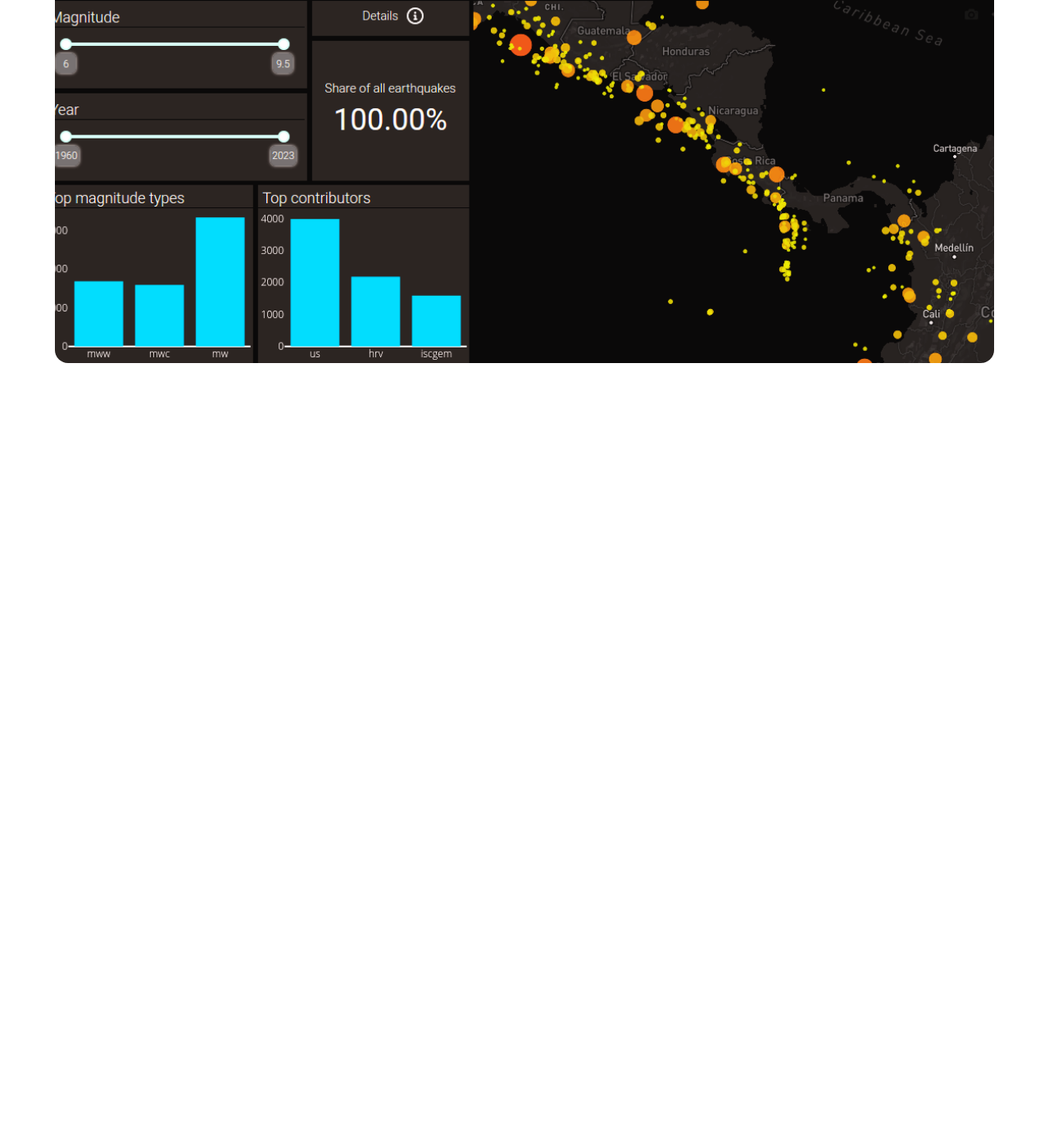
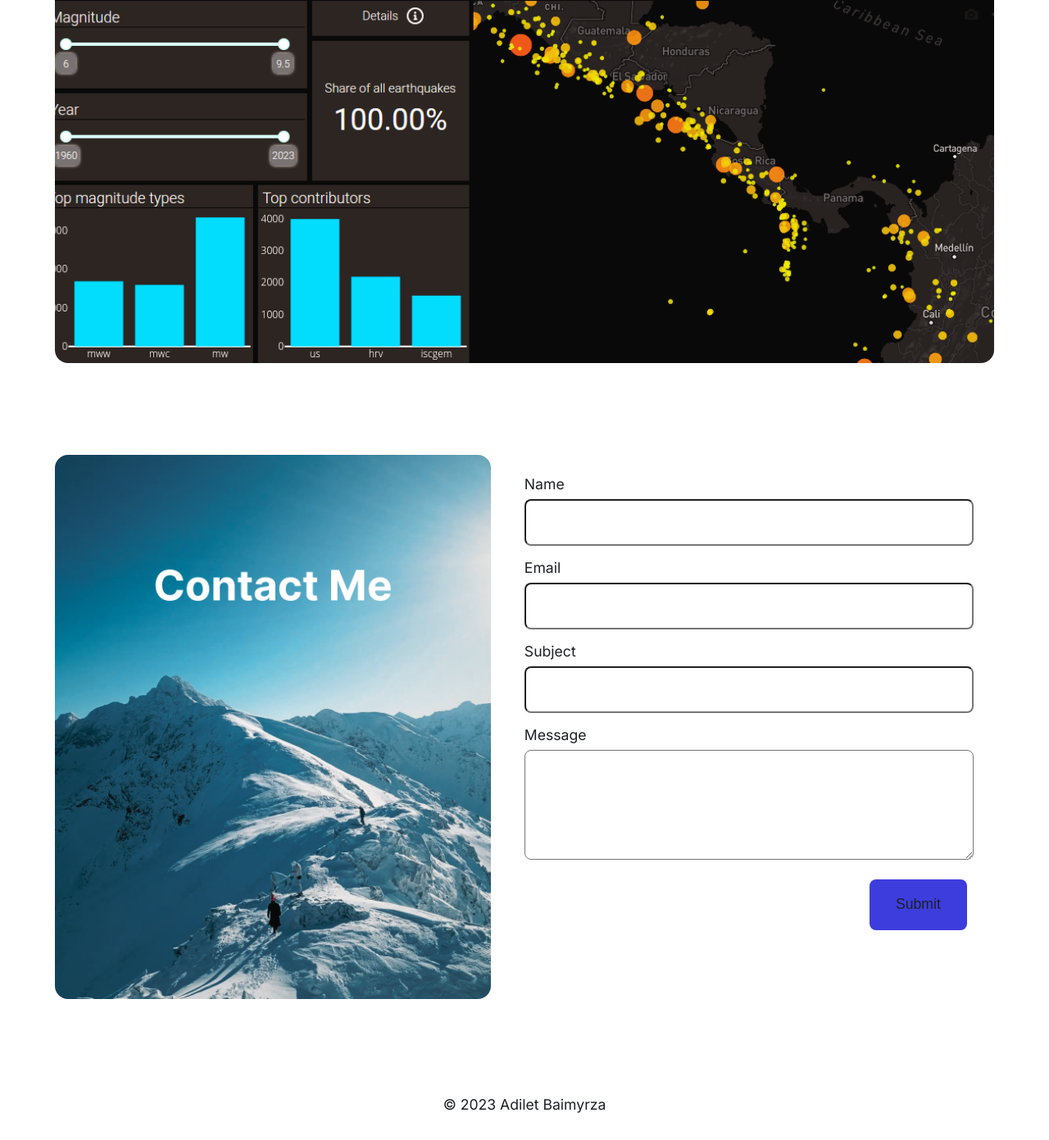
Before and after one commit to adiletbaimyrza/Portfolio, a Flask app: page /about in a window 1280 px wide. Shown: the part 2812-4203 px from the top of the page at 82% size. Before the commit the page ends 3255 px from the top, so only its background shows below. Run offline with Flask 3, Linux system fonts and the light colour scheme; some libraries are stand-ins or nearby versions.

Commit message:
big push

```diff
--- a/portfolio/static/css/about.css
+++ b/portfolio/static/css/about.css
@@ -27,6 +27,15 @@
 .text-block {
     line-height: 2;
     font-size: 1.1rem;
+}
+
+.footer {
+    padding: 1rem 0;
+}
+
+#footer-text {
+    font-size: 1.1rem;
+    text-align: center;
 }
 
 @media screen and (max-width: 500px){
--- a/portfolio/static/css/contact.css
+++ b/portfolio/static/css/contact.css
@@ -0,0 +1,72 @@
+#contact {
+    display: flex;
+    margin-bottom: 5rem;
+  }
+
+  #contact-photo-con {
+    margin-right: 1rem;
+  }
+
+  #contact-photo {
+    width: 100%;
+    border-radius: 1rem;
+  }
+
+  #form {
+    font-size: 1.1rem;
+    width: 100%;
+    padding: 1rem;
+    border: solid 1px white;
+    border-radius: 1rem;
+}
+
+  .input {
+    display: flex;
+    flex-direction: column;
+    padding: 0.5rem;
+  }
+
+  label {
+    padding-bottom: 0.5rem;
+  }
+
+  input {
+    padding: 1rem;
+    border-radius: 0.5rem;
+    font-size: 1.1rem;
+  }
+
+  textarea {
+    border-radius: 0.5rem;
+    padding: 1rem;
+    font-size: 1.1rem;
+    height: 100%;
+  }
+
+#submit-button-con {
+  display: flex;
+  justify-content: flex-end;
+  padding:  1rem;
+}
+
+  #submit-button {
+    color: var(--color);
+    background-color: var(--accent-color);
+    border: none;
+    padding: 1.3rem 2rem;
+    transition: backgound 0.1s ease-in-out;
+  }
+
+  #submit-button:hover {
+    background-color: black;
+  }
+
+@media screen and (max-width: 1100px) {
+  #contact-photo-con {
+    display: none;
+  }
+
+  #contact {
+    width: 100%;
+  }
+}
--- a/portfolio/static/css/main.css
+++ b/portfolio/static/css/main.css
@@ -27,6 +27,7 @@
 }
 
 html {
+    scroll-behavior: smooth;
     font-family: 'Inter', sans-serif;
     background-color: var(--background-color);
     color: var(--text-color);
--- a/portfolio/templates/about.html
+++ b/portfolio/templates/about.html
@@ -124,6 +124,38 @@
     </section>
 
     <section id="contact">
-        <!--submit form-->
+        <script>
+            function submitForm() {
+                alert("Thank you for your message! This feature is currently being developed.");
+            }
+        </script>
+        <div id="contact-photo-con">
+            <img src="{{ url_for('static', filename='img/contactme.png') }}" id="contact-photo">
+        </div>
+        <form id="form" action="" onsubmit="submitForm(); return false;" method="POST">
+            <div class="input">
+                <label for="form-name">Name</label>
+                <input type="text" id="form-name" name="form-name" required>
+            </div>
+            <div class="input">
+                <label for="email">Email</label>
+                <input type="email" id="email" name="email" required>
+            </div>
+            <div class="input">
+                <label for="subject">Subject</label>
+                <input type="text" id="subject" name="subject" required>
+            </div>
+            <div class="input">
+                <label for="message">Message</label>
+                <textarea id="message" name="message" rows="5" required></textarea>
+            </div>
+            <div id="submit-button-con">
+                <input id="submit-button" type="submit" value="Submit">
+            </div>
+        </form>
     </section>
+
+    <footer class="footer">
+        <p id="footer-text">© 2023 Adilet Baimyrza</p>
+    </footer>
 {% endblock content %}
--- a/portfolio/templates/base.html
+++ b/portfolio/templates/base.html
@@ -59,8 +59,16 @@
             </script>
 
             <div class="navigation nav-item hide" id="navigation">
-                <a class="navigation-item" href="#"><p>Blog</p></a>
-                <a class="navigation-item" href="#"><p>Projects</p></a>
+                <a id="blog-link" class="navigation-item" href="#"><p>Blog</p></a>
+                <script>
+                    var link = document.getElementById("blog-link");
+                    link.addEventListener("click", function(event) {
+                        event.preventDefault();
+                        alert("Thank you for dropping by my website! I'm in the process of developing this feature. It might be ready by the time Christmas comes around;) 🎄✨");
+                    });
+                </script>
+
+                <a class="navigation-item scroll" href="#projects"><p>Projects</p></a>
                 <button class="navigation-item button">
                     <div id="resume">
                         <p id="resume-text">Resume</p>
@@ -74,7 +82,7 @@
                     </div>
                 </a>
                 <a class="navigation-item" href="{{ url_for('bookshelf') }}"><p>Bookshelf</p></a>
-                <a class="navigation-item" href="#"><p>Contact me</p></a>
+                <a class="navigation-item scroll" href="#contact"><p>Contact me</p></a>
 
                 <a class="navigation-item toggle-theme-icon-wrapper" href="{{ url_for('toggle_theme', current_page=request.path) }}">
                     <div id="icon-wrapper">
@@ -94,8 +102,22 @@
             {% endblock content %}
         </main>
 
-        <footer class="footer">
-            <!-- footer -->
-        </footer>
+        <script>
+            function smoothScroll(target) {
+                document.querySelector(target).scrollIntoView({
+                    behavior: 'smooth'
+                });
+            }
+
+            document.addEventListener('DOMContentLoaded', function() {
+                document.querySelectorAll('.scroll').forEach(function(link) {
+                    link.addEventListener('click', function(e) {
+                        e.preventDefault();
+                        const target = link.getAttribute('href');
+                        smoothScroll(target);
+                    });
+                });
+            });
+        </script>
     </body>
 </html>
```
Also changed, not shown: portfolio/static/img/contactme.png (added).
